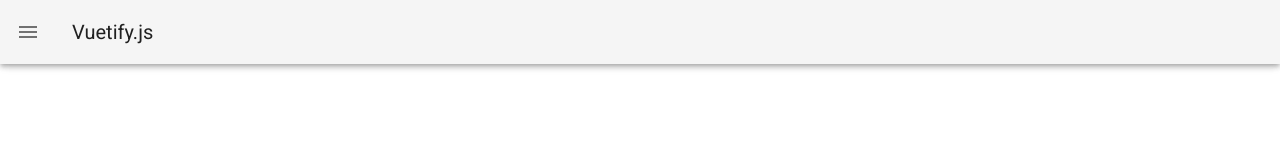
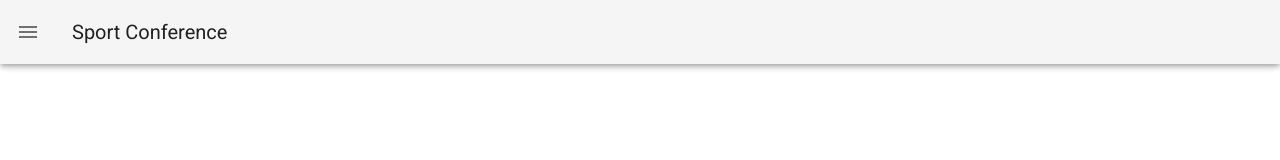
Before and after one commit to doodood/conf, a Nuxt app: page / in a window 1280 px wide. Shown: the top 160 px of the page. Built offline with nearby package versions, Linux system fonts and the light colour scheme.

Commit message:
inital commit

```diff
--- a/layouts/default.vue
+++ b/layouts/default.vue
@@ -77,7 +77,7 @@ export default {
       ],
       miniVariant: false,
       right: true,
-      title: 'Vuetify.js'
+      title: 'Sport Conference'
     }
   }
 }
```
